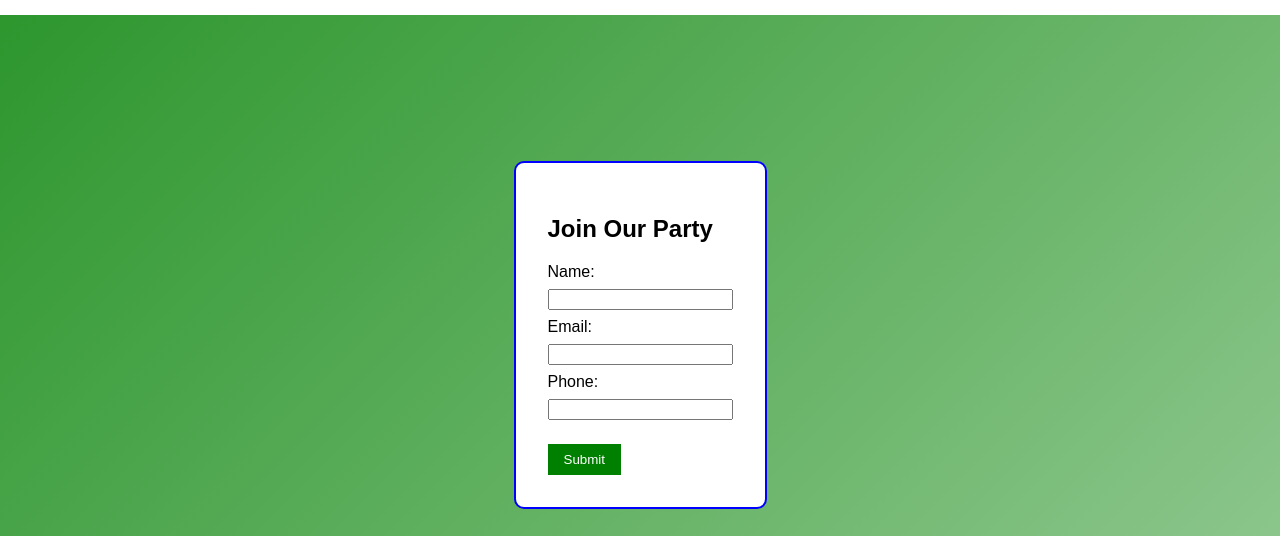
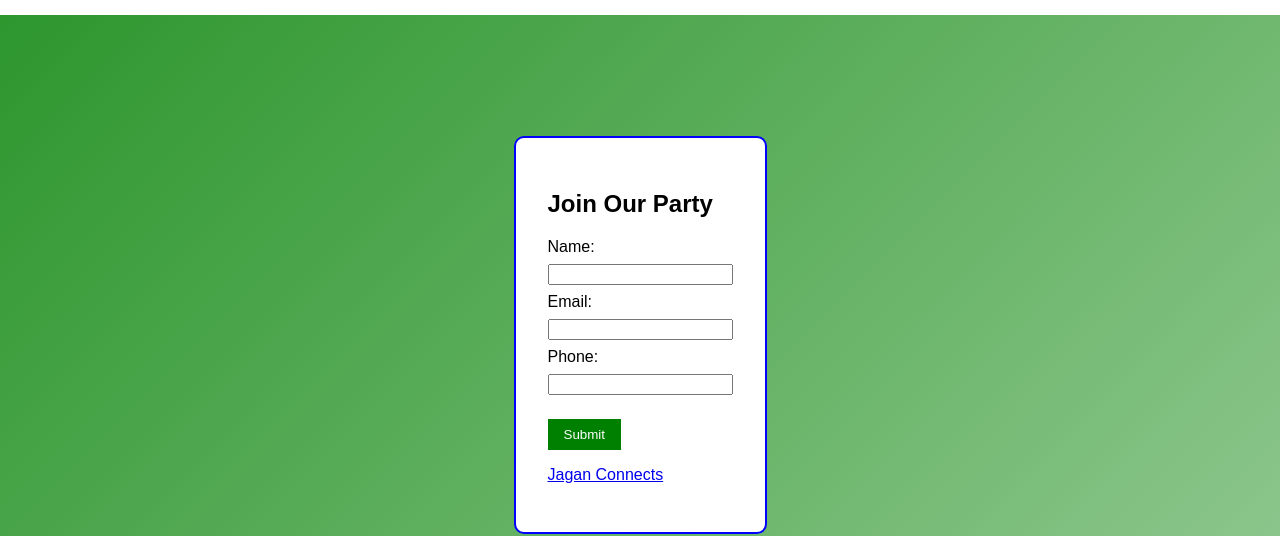
Before and after one commit to 204G1A0525/Party_Member, a plain HTML site: page index.html in a window 1280 px wide. Shown: the part 449-985 px from the top of the page. Drawn offline with Linux system fonts and the light colour scheme.

Commit message:
Update index.html

```diff
--- a/index.html
+++ b/index.html
@@ -8,10 +8,9 @@
 </head>
 <body>
     <header>
-<img src="https://encrypted-tbn0.gstatic.com/images?q=tbn:ANd9GcQNrs7_hUW-MNsNDzpse_d2PkzscJ83AFTyrg&s" alt="YS Congress Party Logo" id="logo">
+        <img src="https://encrypted-tbn0.gstatic.com/images?q=tbn:ANd9GcQNrs7_hUW-MNsNDzpse_d2PkzscJ83AFTyrg&s" alt="YS Congress Party Logo" id="logo">
         <h1>YS Congress Party Membership</h1>
-<h2>Chaitanya Bonthala</h2>
-
+        <h2>Chaitanya Bonthala</h2>
     </header>
     <main>
         <section>
@@ -28,6 +27,7 @@
 
                 <button type="submit">Submit</button>
             </form>
+            <p><a href="jagan-connects.html">Jagan Connects</a></p>
         </section>
     </main>
     <footer>
```
